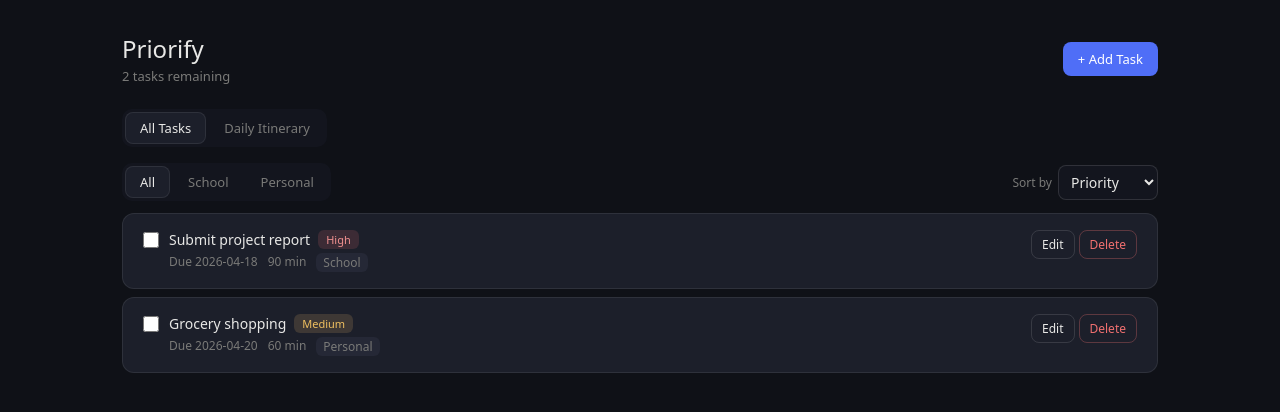
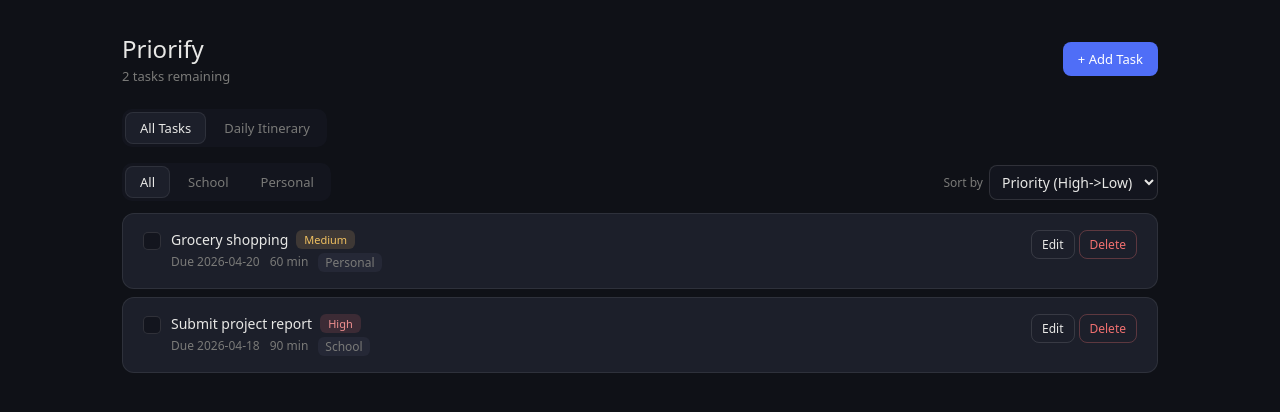
Before and after one commit to ARid01/Priorify, a React (Create React App) app: page / in a window 1280 px wide. Shown: the top 412 px of the page. Built offline with nearby package versions, Linux system fonts and the light colour scheme.

Commit message:
Added styling and more sort options

```diff
--- a/src/App.css
+++ b/src/App.css
@@ -206,13 +206,39 @@ select option {
   gap: 10px;
 }
 
-.task-checkbox {
-  width: 16px;
-  height: 16px;
+.custom-checkbox {
+  width: 18px;
+  height: 18px;
+  min-width: 18px;
+  border-radius: 5px;
+  border: 1.5px solid var(--border-input);
+  background: var(--bg-sunken);
+  cursor: pointer;
   margin-top: 2px;
-  flex-shrink: 0;
-  cursor: pointer;
-  accent-color: var(--accent);
+  transition: background 0.15s, border-color 0.15s;
+  display: flex;
+  align-items: center;
+  justify-content: center;
+}
+
+.custom-checkbox:hover {
+  border-color: var(--accent);
+}
+
+.custom-checkbox.checked {
+  background: var(--accent);
+  border-color: var(--accent);
+}
+
+.custom-checkbox.checked::after {
+  content: "";
+  width: 5px;
+  height: 9px;
+  border: 2px solid #fff;
+  border-top: none;
+  border-left: none;
+  transform: rotate(45deg) translateY(-1px);
+  display: block;
 }
 
 .task-body { flex: 1; min-width: 0; }
--- a/src/components/TaskCard.js
+++ b/src/components/TaskCard.js
@@ -5,11 +5,9 @@ export default function TaskCard({ task, onComplete, onEdit, onDelete }) {
     return (
         <div className={`card task-card ${task.completed ? "task-completed" : ""} ${isOverdue ? "task-overdue" : ""}`}>
             <div className="task-row">
-                <input
-                    type="checkbox"
-                    className="task-checkbox"
-                    checked={task.completed}
-                    onChange={() => onComplete(task.id)}
+                <div
+                    className={`custom-checkbox ${task.completed ? "checked" : ""}`}
+                    onClick={() => onComplete(task.id)}
                 />
 
                 <div className="task-body">
--- a/src/components/TaskList.js
+++ b/src/components/TaskList.js
@@ -11,14 +11,27 @@ export default function TaskList({ tasks, onComplete, onEdit, onDelete }) {
     const visibleTasks = tasks
         .filter((t) => filter === "all" || t.category === filter)
         .sort((a, b) => {
-            if (sort === "priority") {
+            if (sort === "priority-htl") {
                 const order = {high: 0, medium: 1, low: 2};
                 return order[a.priority] - order[b.priority];
             }
-            if (sort === "dueDate") {
+            else if (sort === "priority-lth") {
+                const order = {high: 2, medium: 1, low: 0};
+                return order[a.priority] - order[b.priority];
+            }
+            else if (sort === "dueDate") {
                 return (a.dueDate || "9999") < (b.dueDate || "9999") ? -1 : 1;
             }
-            return a.title.localeCompare(b.title);
+            else if (sort === "estTime-asc") {
+                return a.estimatedTime - b.estimatedTime;
+            }
+            else if (sort === "estTime-desc") {
+                return b.estimatedTime - a.estimatedTime;
+            }
+            else {
+                //Fallback
+                return a.title.localeCompare(b.title);
+            }
         });
 
     const activeTasks = visibleTasks.filter((t) => !t.completed);
@@ -42,9 +55,11 @@ export default function TaskList({ tasks, onComplete, onEdit, onDelete }) {
                 <div className="sort-control">
                     <label>Sort by</label>
                     <select value={sort} onChange={(e) => setSort(e.target.value)}>
-                        <option value="priority">Priority</option>
+                        <option value="priority-htl">Priority (High-&gt;Low)</option>
+                        <option value="priority-lth">Priority (Low-&gt;High)</option>
                         <option value="dueDate">Due Date</option>
-                        <option value="title">Title</option>
+                        <option value="estTime-asc">Est. Time (Asc.)</option>
+                        <option value="estTime-desc">Est. Time (Desc.)</option>
                     </select>
                 </div>
             </div>
```
